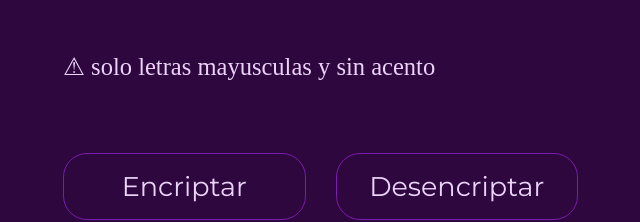
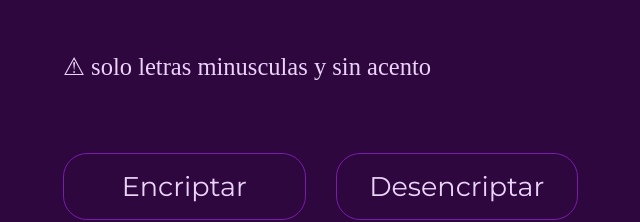
Before and after one commit to MelVic8/Encriptador-challenge, a plain HTML site: page index.html in a window 1280 px wide. Shown: the part 982-1204 px from the top of the page, 77-717 px from the left. Drawn offline with nearby package versions, Linux system fonts and the light colour scheme.

Commit message:
Update index.html

```diff
--- a/index.html
+++ b/index.html
@@ -23,7 +23,7 @@
         <textarea  class="text-area" cols="30" rows="10" placeholder=" Ingrese el texto aqui"></textarea>
       <div>
 
-           <h6 class="informacion" >&#9888;  solo letras mayusculas y sin acento</h6>
+           <h6 class="informacion" >&#9888;  solo letras minusculas y sin acento</h6>
 
 
        </div>
```
